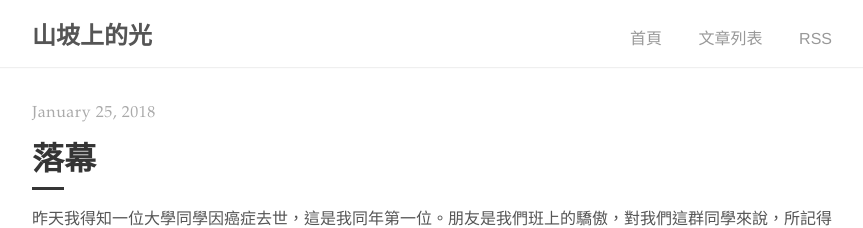
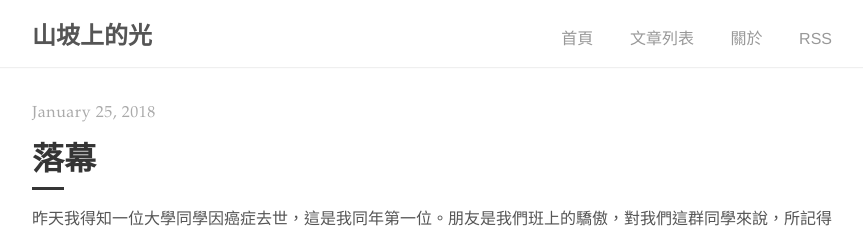
Before and after one commit to felix125/hilllight, a Jekyll site: the page built from index.html, in a window 1280 px wide. Shown: the top 228 px of the page, without its empty margins (208-1071 px from the left). Built offline with Jekyll 4.4.1, drawn with Linux system fonts in a browser that asks for light colours; the list of posts is cut into pages by our own code.

Commit message:
change layout

```diff
--- a/_layouts/default.html
+++ b/_layouts/default.html
@@ -14,7 +14,7 @@
             <li><a href="{{ '/' |prepend: site.baseurl }}">首頁</a></li>
             <!-- <li><a href="{{ '/' |prepend: site.baseurl }}">Blog</a></li> -->
             <li><a href="{{ '/tags/list.html' | prepend: site.baseurl }}">文章列表</a></li>
-            <!-- <li><a href="{{ '/about' | prepend: site.baseurl }}">關於</a></li> -->
+            <li><a href="{{ '/about' | prepend: site.baseurl }}">關於</a></li>
             <li><a href="{{ '/feed.xml' |prepend: site.baseurl }}">RSS</a></li>
         </ul>
     </div>
```
